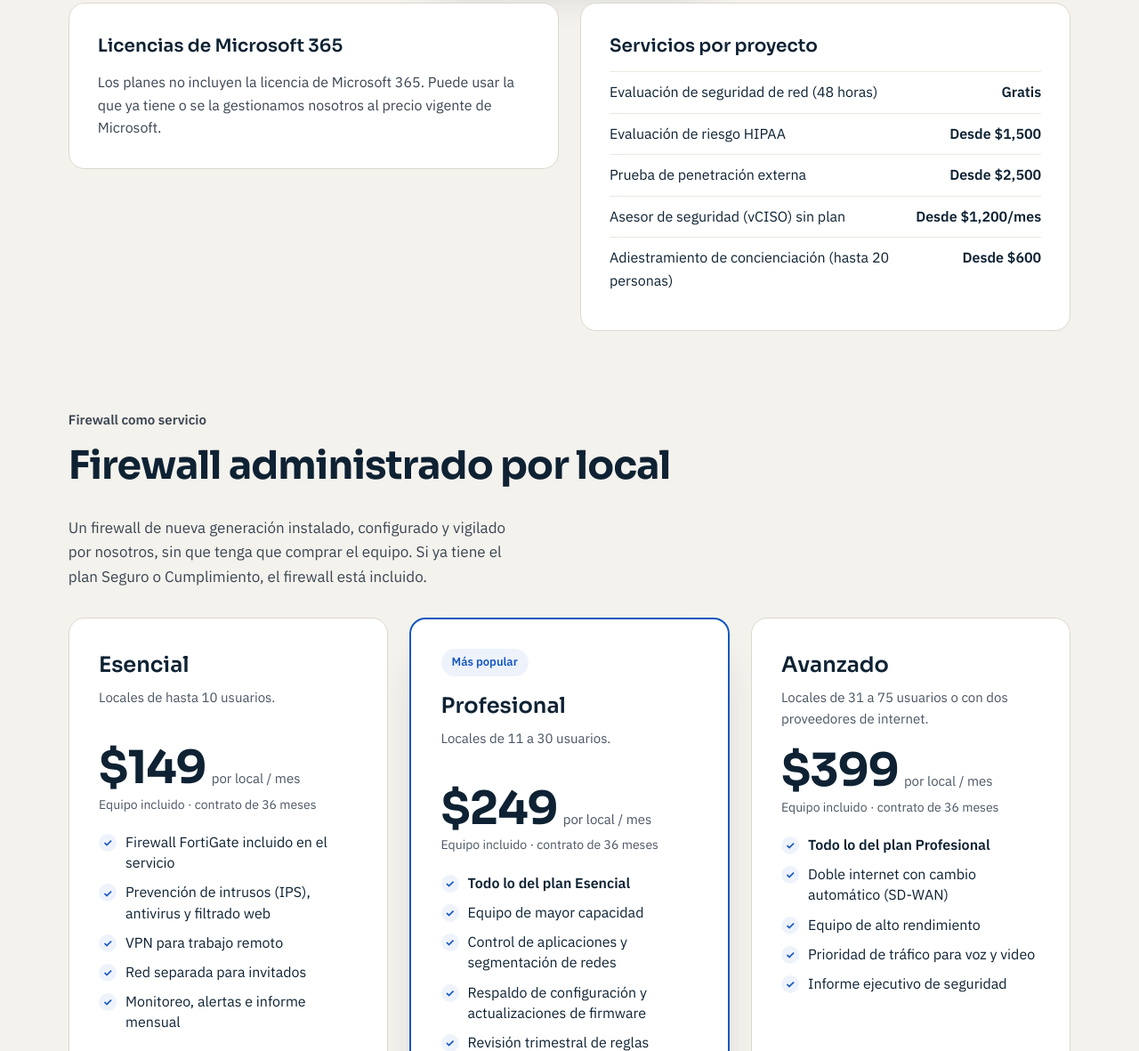
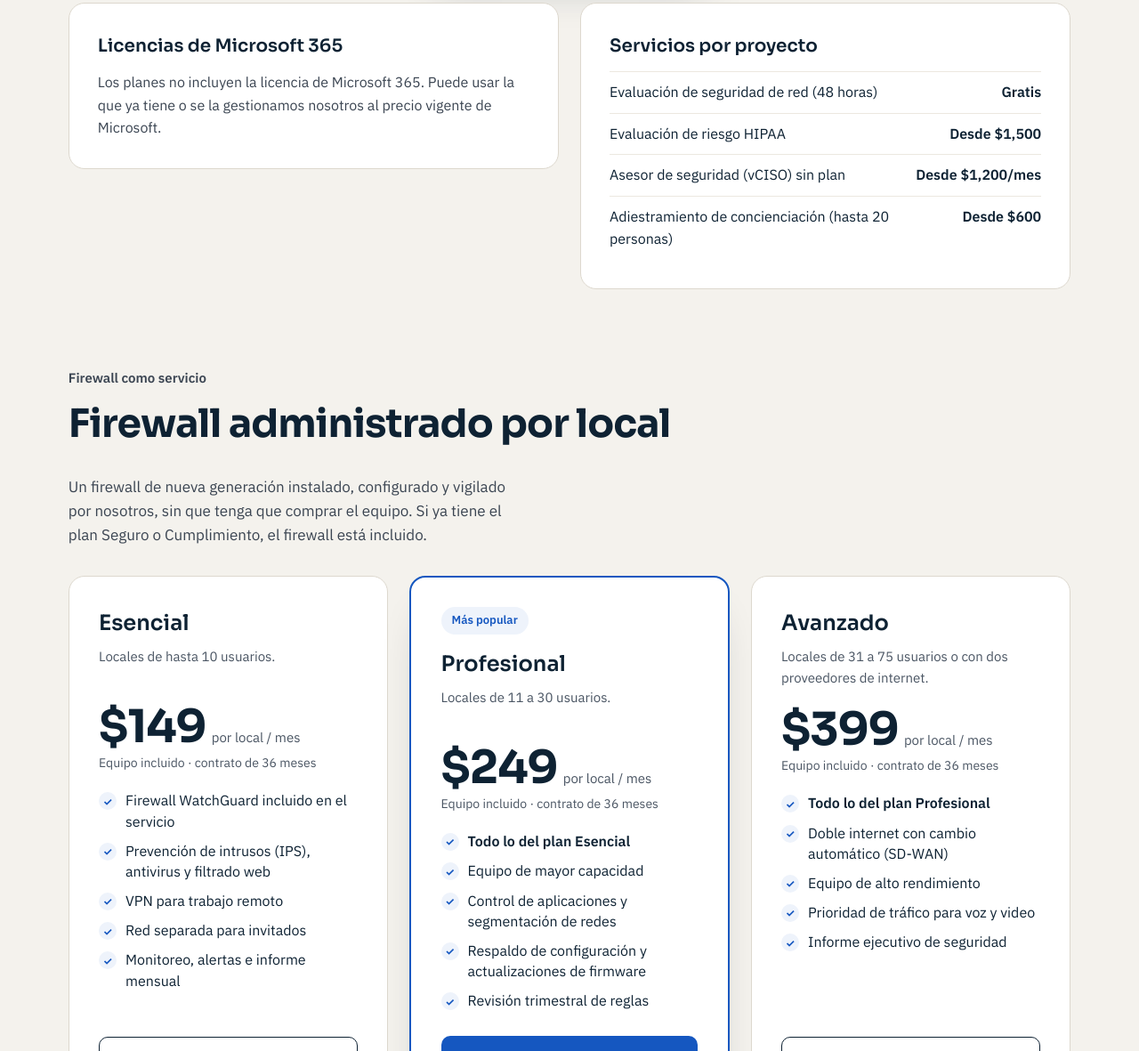
Before and after one commit to eocas10/netblue-site, a plain HTML site: page precios/index.html in a window 1280 px wide. Shown: the part 1286-2467 px from the top of the page at 89% size. Drawn offline with Linux system fonts and the light colour scheme.

Commit message:
Add files via upload

```diff
--- a/precios/index.html
+++ b/precios/index.html
@@ -292,7 +292,6 @@ p{margin:0}
         <div class="box"><h3>Servicios por proyecto</h3><table>
           <tr><td>Evaluación de seguridad de red (48 horas)</td><td>Gratis</td></tr>
           <tr><td>Evaluación de riesgo HIPAA</td><td>Desde $1,500</td></tr>
-          <tr><td>Prueba de penetración externa</td><td>Desde $2,500</td></tr>
           <tr><td>Asesor de seguridad (vCISO) sin plan</td><td>Desde $1,200/mes</td></tr>
           <tr><td>Adiestramiento de concienciación (hasta 20 personas)</td><td>Desde $600</td></tr>
         </table></div>
@@ -304,7 +303,7 @@ p{margin:0}
       <p>Un firewall de nueva generación instalado, configurado y vigilado por nosotros, sin que tenga que comprar el equipo. Si ya tiene el plan Seguro o Cumplimiento, el firewall está incluido.</p></div>
       <div class="plans">
 <div class="plan"><h3>Esencial</h3><p class="for">Locales de hasta 10 usuarios.</p>
-<div class="price"><b>$149</b><span>por local / mes</span></div><p class="terms">Equipo incluido · contrato de 36 meses</p><ul><li>Firewall FortiGate incluido en el servicio</li><li>Prevención de intrusos (IPS), antivirus y filtrado web</li><li>VPN para trabajo remoto</li><li>Red separada para invitados</li><li>Monitoreo, alertas e informe mensual</li></ul>
+<div class="price"><b>$149</b><span>por local / mes</span></div><p class="terms">Equipo incluido · contrato de 36 meses</p><ul><li>Firewall WatchGuard incluido en el servicio</li><li>Prevención de intrusos (IPS), antivirus y filtrado web</li><li>VPN para trabajo remoto</li><li>Red separada para invitados</li><li>Monitoreo, alertas e informe mensual</li></ul>
 <a class="btn btn-outline" href="/#contacto">Solicitar cotización</a></div>
 <div class="plan featured"><span class="tag">Más popular</span><h3>Profesional</h3><p class="for">Locales de 11 a 30 usuarios.</p>
 <div class="price"><b>$249</b><span>por local / mes</span></div><p class="terms">Equipo incluido · contrato de 36 meses</p><ul><li class="plus">Todo lo del plan Esencial</li><li>Equipo de mayor capacidad</li><li>Control de aplicaciones y segmentación de redes</li><li>Respaldo de configuración y actualizaciones de firmware</li><li>Revisión trimestral de reglas</li></ul>
```
